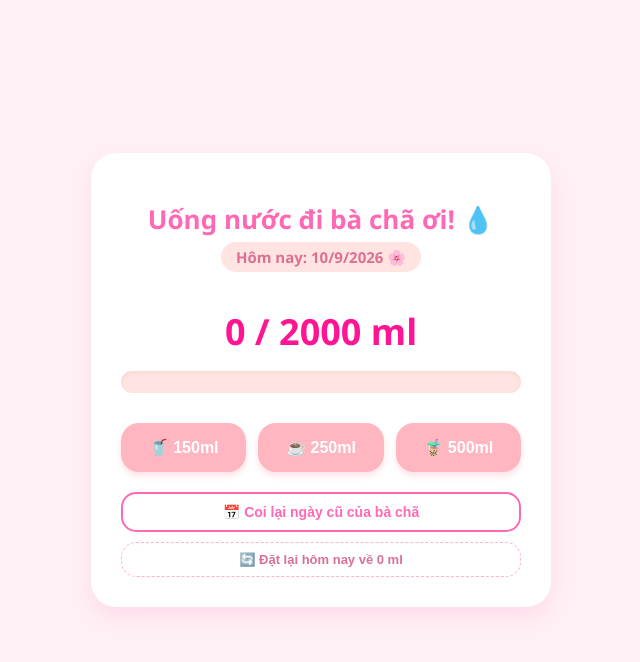
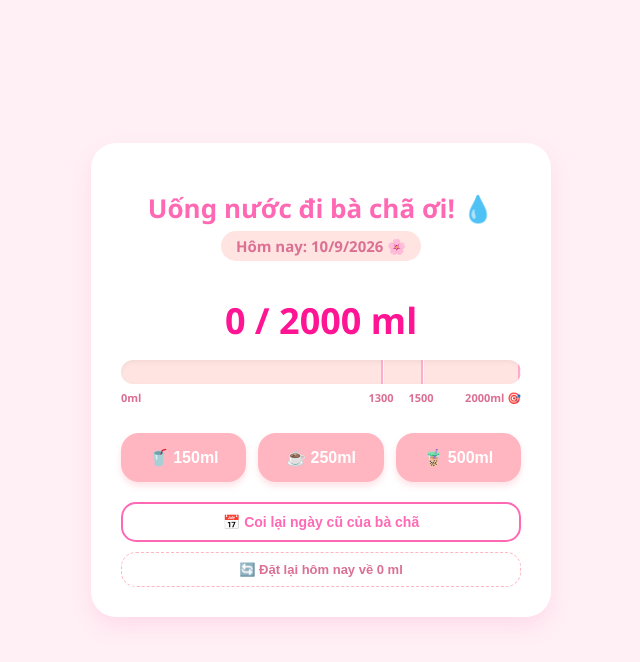
Before and after one commit to hoangson191995/unnuoc, a website: page index.html in a window 1280 px wide. Shown: the whole page, without its empty margins (319-959 px from the left). Drawn offline with Linux system fonts and the light colour scheme; no server answers.

Commit message:
Add milestone markers 1300, 1500, 2000 to progress bar

```diff
--- a/index.html
+++ b/index.html
@@ -54,22 +54,79 @@
             margin: 15px 0;
         }
 
+        .progress-wrapper {
+            width: 100%;
+            margin-bottom: 25px;
+            position: relative;
+        }
+
         .progress-container {
             width: 100%;
             background-color: #FFE4E1;
             border-radius: 20px;
-            height: 22px;
-            margin-bottom: 30px;
+            height: 24px;
+            position: relative;
             overflow: hidden;
             box-shadow: inset 0 2px 5px rgba(0, 0, 0, 0.05);
         }
 
         .progress-bar {
             height: 100%;
-            background-color: #FF69B4;
+            background: linear-gradient(90deg, #FFB6C1, #FF1493);
             width: 0%;
             transition: width 0.6s cubic-bezier(0.4, 0, 0.2, 1);
             border-radius: 20px;
+        }
+
+        /* Vạch chia các mốc trên progress bar */
+        .progress-marker {
+            position: absolute;
+            top: 0;
+            bottom: 0;
+            width: 2px;
+            background: rgba(255, 105, 180, 0.45);
+            border-right: 1px solid rgba(255, 255, 255, 0.9);
+            z-index: 2;
+            pointer-events: none;
+            transition: all 0.3s ease;
+        }
+
+        .marker-1300 { left: 65%; }
+        .marker-1500 { left: 75%; }
+        .marker-2000 { right: 0; }
+
+        .progress-marker.reached {
+            background: rgba(255, 255, 255, 0.95);
+            box-shadow: 0 0 5px rgba(255, 255, 255, 0.9);
+        }
+
+        /* Nhãn số dưới các vạch */
+        .progress-labels {
+            position: relative;
+            width: 100%;
+            height: 18px;
+            margin-top: 6px;
+            font-size: 11px;
+            color: #DB7093;
+            font-weight: bold;
+        }
+
+        .marker-label {
+            position: absolute;
+            transform: translateX(-50%);
+            white-space: nowrap;
+            transition: all 0.3s ease;
+            user-select: none;
+        }
+
+        .label-0 { left: 0; transform: none; }
+        .label-1300 { left: 65%; }
+        .label-1500 { left: 75%; }
+        .label-2000 { right: 0; transform: none; }
+
+        .marker-label.reached {
+            color: #FF1493;
+            font-weight: 800;
         }
 
         .btn-group {
@@ -280,8 +337,19 @@
 
         <div class="stats"><span id="currentWater">0</span> / 2000 ml</div>
 
-        <div class="progress-container">
-            <div class="progress-bar" id="progressBar"></div>
+        <div class="progress-wrapper">
+            <div class="progress-container">
+                <div class="progress-bar" id="progressBar"></div>
+                <div class="progress-marker marker-1300" id="marker1300" title="Mốc 1300ml"></div>
+                <div class="progress-marker marker-1500" id="marker1500" title="Mốc 1500ml"></div>
+                <div class="progress-marker marker-2000" id="marker2000" title="Mốc 2000ml"></div>
+            </div>
+            <div class="progress-labels">
+                <span class="marker-label label-0">0ml</span>
+                <span class="marker-label label-1300" id="label1300">1300</span>
+                <span class="marker-label label-1500" id="label1500">1500</span>
+                <span class="marker-label label-2000" id="label2000">2000ml 🎯</span>
+            </div>
         </div>
 
         <div class="btn-group">
@@ -332,6 +400,31 @@
             let percentage = (currentVal / targetWater) * 100;
             if (percentage > 100) percentage = 100;
             document.getElementById('progressBar').style.width = percentage + '%';
+
+            // Cập nhật vạch và nhãn mốc tương ứng khi đạt tới
+            const m1300 = document.getElementById('marker1300');
+            const l1300 = document.getElementById('label1300');
+            if (m1300 && l1300) {
+                const reached = currentVal >= 1300;
+                m1300.classList.toggle('reached', reached);
+                l1300.classList.toggle('reached', reached);
+            }
+
+            const m1500 = document.getElementById('marker1500');
+            const l1500 = document.getElementById('label1500');
+            if (m1500 && l1500) {
+                const reached = currentVal >= 1500;
+                m1500.classList.toggle('reached', reached);
+                l1500.classList.toggle('reached', reached);
+            }
+
+            const m2000 = document.getElementById('marker2000');
+            const l2000 = document.getElementById('label2000');
+            if (m2000 && l2000) {
+                const reached = currentVal >= 2000;
+                m2000.classList.toggle('reached', reached);
+                l2000.classList.toggle('reached', reached);
+            }
         }
 
         // Lấy dữ liệu ngày hôm nay từ Server khi mở web
```
